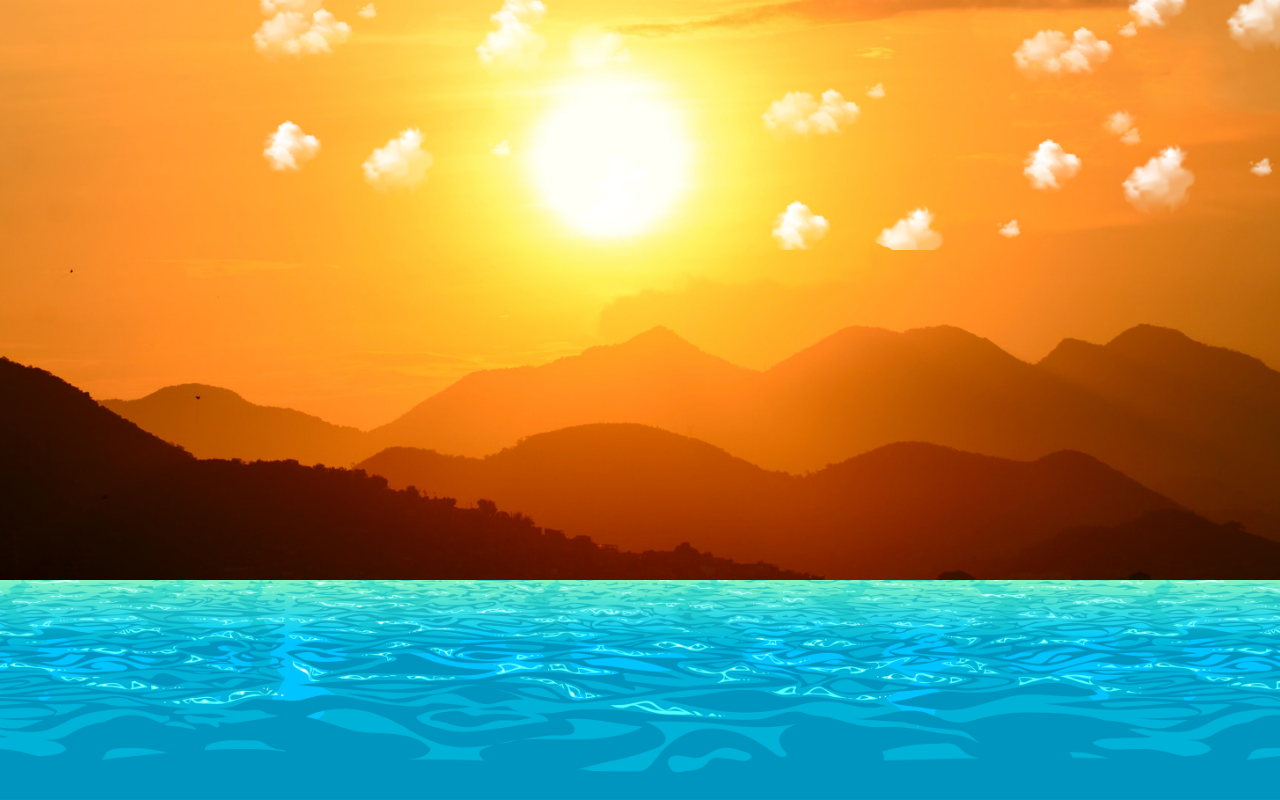
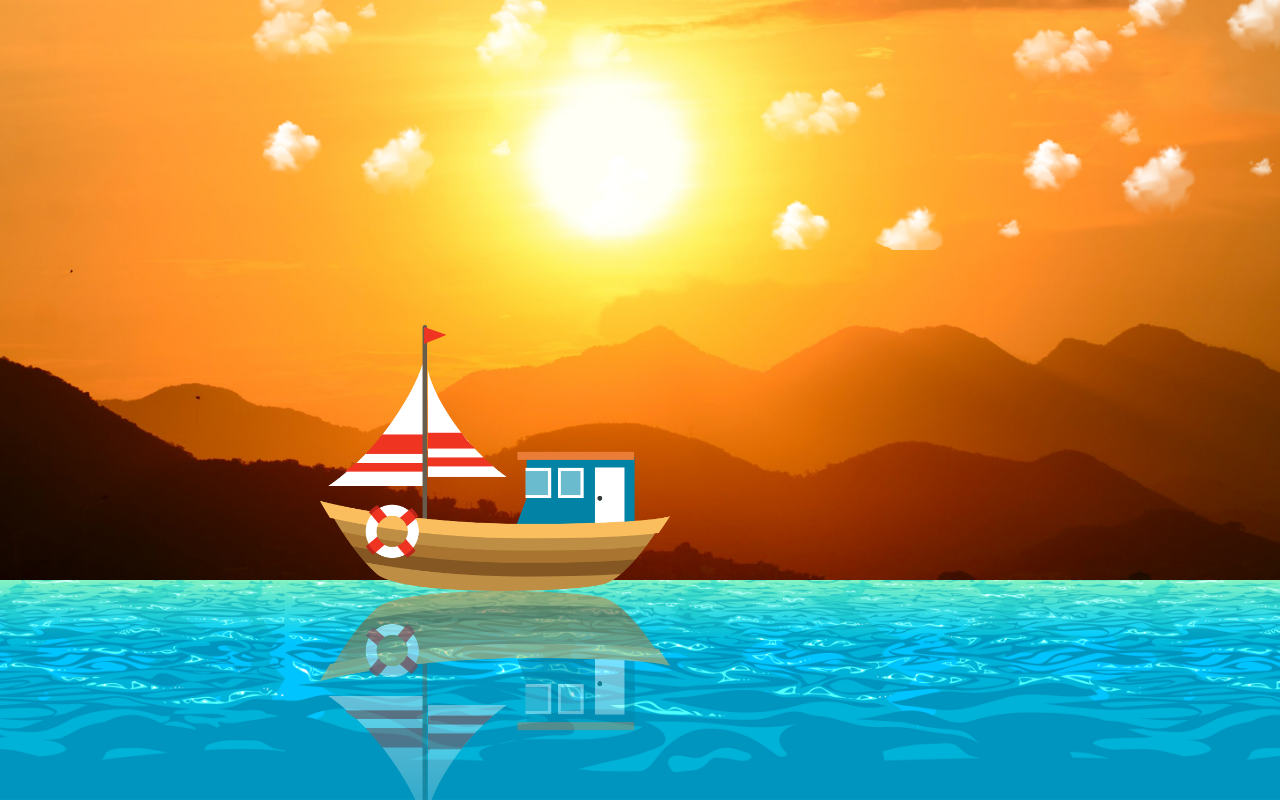
Before and after one commit to YashLohar/Boat, a plain HTML site: page index.html in a window 1280 px wide. Drawn offline with Linux system fonts and the light colour scheme; the site is published under a folder, as on GitHub Pages, so addresses that start at the root find nothing.

Commit message:
Update index.html

```diff
--- a/index.html
+++ b/index.html
@@ -16,7 +16,7 @@
         <img src="images/water.png" alt="" class="water">
 
         <div class="boat">
-            <img src="/images/boat.png" alt="">
+            <img src="images/boat.png" alt="">
         </div>
     </div>
    </div>
```
